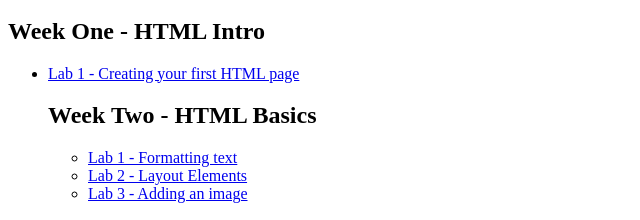
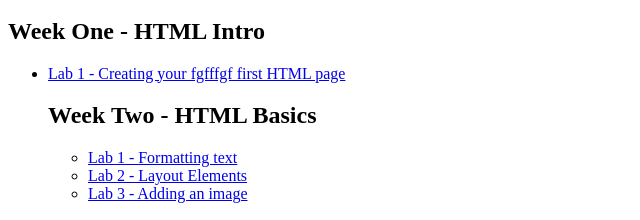
Before and after one commit to AndreeaCojocari/webdev, a plain HTML site: page index.html in a window 1280 px wide. Shown: the part 169-389 px from the top of the page, 0-640 px from the left. Drawn offline with Linux system fonts and the light colour scheme.

Commit message:
first commit

```diff
--- a/index.html
+++ b/index.html
@@ -19,7 +19,7 @@
 <h2> Week One - HTML Intro</h2>
     <ul>
         <li>
-            <a href="week01/lab01/index.html">Lab 1 - Creating your first HTML page</a>
+            <a href="week01/lab01/index.html">Lab 1 - Creating your fgfffgf first HTML page</a>
         </li>
          <h2> Week Two - HTML Basics</h2>
     <ul>
```
Also changed, not shown: 1 other file.
